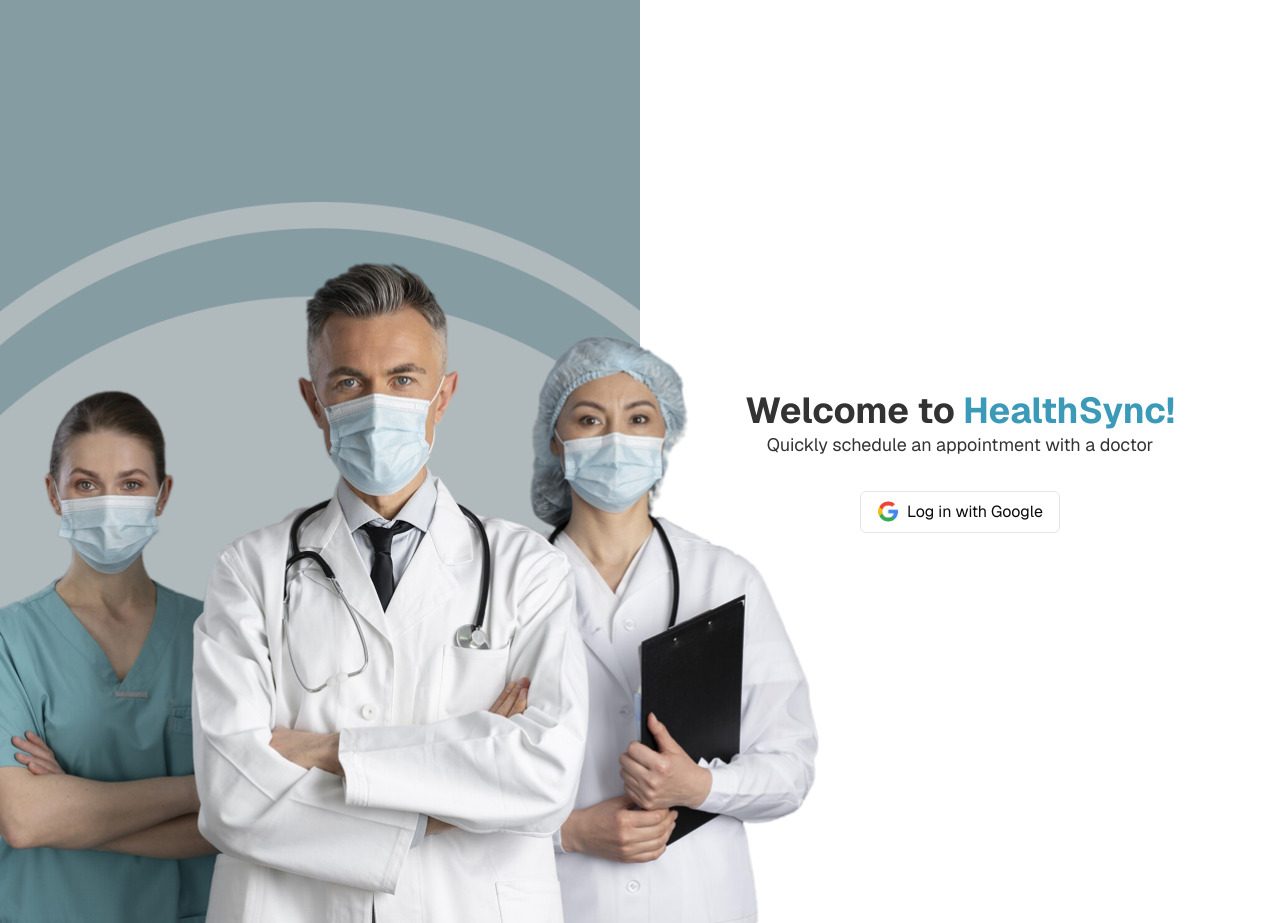
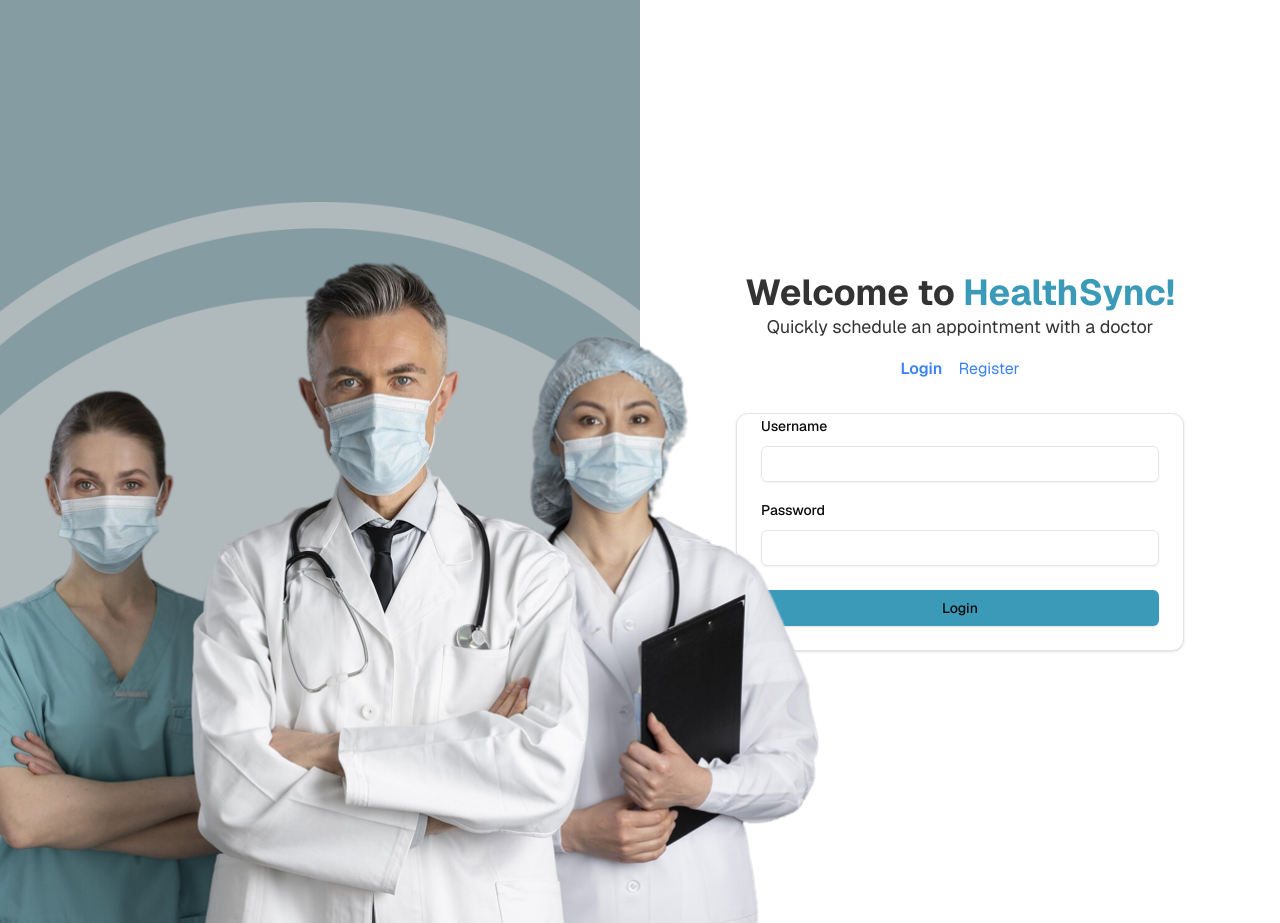
Before and after one commit to HealthSyncAI/healthsync-ai-frontend, a Next.js app: page / in a window 1280 px wide. Built offline with nearby package versions, Linux system fonts and the light colour scheme.

Commit message:
update integrate login

```diff
--- a/app/chatbot/page.tsx
+++ b/app/chatbot/page.tsx
@@ -4,6 +4,7 @@
 import BookingBox from "@/components/Booking-box"; // Import the Appointment component
 import { useState, useEffect } from "react";
 import Loading from "@/components/Loading";
+import { useRouter } from "next/navigation"; // Import useRouter
 
 interface Chat {
   id: number;
@@ -56,10 +57,15 @@
   const [selectedDate, setSelectedDate] = useState<string | null>(null);
   const [selectedTime, setSelectedTime] = useState<string | null>(null);
 
-  const token = process.env.NEXT_PUBLIC_TOKEN;
+  const router = useRouter();
+  const token = localStorage.getItem("auth_token") || "";
+
+  const [firstName, setFirstName] = useState("");
 
   useEffect(() => {
     fetchChatHistory();
+    const storedFirstName = localStorage.getItem("username") || "";
+    setFirstName(storedFirstName);
   }, []);
 
   const fetchChatHistory = async () => {
@@ -71,6 +77,11 @@
       });
 
       if (!response.ok) {
+        if (response.status === 401) {
+          alert("Your session has expired. Please log in again.");
+          router.push("/"); // Navigate to the login page
+          return;
+        }
         throw new Error("Failed to fetch chat history");
       }
 
@@ -115,6 +126,11 @@
       );
 
       if (!response.ok) {
+        if (response.status === 401) {
+          alert("Your session has expired. Please log in again.");
+          router.push("/"); // Navigate to the login page
+          return;
+        }
         throw new Error("Failed to fetch response from the server");
       }
 
@@ -189,6 +205,11 @@
       });
 
       if (!response.ok) {
+        if (response.status === 401) {
+          alert("Your session has expired. Please log in again.");
+          router.push("/"); // Navigate to the login page
+          return;
+        }
         const errorData = await response.json();
         console.error("Error creating appointment:", errorData);
         alert(`Failed to create appointment: ${errorData.message || "Unknown error"}`);
@@ -303,7 +324,7 @@
     <div className="flex flex-col justify-start min-h-screen font-[family-name:var(--font-geist-sans)] p-6 gap-4">
       <div className="flex flex-row items-center justify-between h-[78px] w-full">
         <div className="flex flex-col">
-          <p className="text-[20px] text-[#747474]">Hi, Jane Doe!</p>
+          <p className="text-[20px] text-[#747474]">Hi, {firstName}!</p>
           <p className="text-[32px] font-bold text-[#232323]">Online Consult</p>
         </div>
       </div>
--- a/app/dashboard/page.tsx
+++ b/app/dashboard/page.tsx
@@ -1,21 +1,25 @@
-// app/dashboard/page.tsx
+"use client";
+import { useEffect, useState } from "react";
 import Image from "next/image";
 import DashboardSearchbar from "@/components/Dashboard-searchbar";
 
 export default function Dashboard() {
-  const first_name = "John"; // Replace with dynamic data
-  const last_name = "Doe";   // Replace with dynamic data
+  const [firstName, setFirstName] = useState("");
+
+  useEffect(() => {
+    // Access localStorage on the client side
+    const storedFirstName = localStorage.getItem("username") || "";
+    setFirstName(storedFirstName);
+  }, []);
 
   return (
     <div className="flex flex-col justify-start min-h-screen font-[family-name:var(--font-geist-sans)] p-6 gap-4">
       {/* Top Section */}
       <div className="flex flex-row items-center justify-between h-[78px] w-full">
         <div className="flex flex-col">
-          <p className="text-[20px] text-[#747474]">
-            Hi, {first_name} {last_name}!
-          </p>
+          <p className="text-[20px] text-[#747474]">Welcome to HealthSync</p>
           <p className="text-[32px] font-bold text-[#232323]">
-            Hi, {first_name} {last_name}!
+            Hi, {firstName}!
           </p>
         </div>
         <div>
--- a/app/doctor-note/page.tsx
+++ b/app/doctor-note/page.tsx
@@ -7,7 +7,7 @@
 
 const DoctorNotePage = () => {
   const handleSubmit = async (note: Omit<DoctorNote, 'id' | 'doctor_id' | 'record_type' | 'created_at' | 'updated_at'>) => {
-    const token = process.env.NEXT_PUBLIC_TOKEN;
+    const token = localStorage.getItem('auth_token') || '';
 
     try {
       const response = await fetch('http://localhost:8000/api/health-record/doctor-note', {
--- a/app/page.tsx
+++ b/app/page.tsx
@@ -1,7 +1,23 @@
+// app/page.tsx
+"use client";
+
 import Image from "next/image";
 import Link from "next/link";
+import { useState } from "react";
+import { LoginForm } from "@/components/login-form";
+import RegisterForm from "@/components/register-form";
 
 export default function Home() {
+  const [showLoginForm, setShowLoginForm] = useState(true);
+
+  const handleLoginClick = () => {
+    setShowLoginForm(true);
+  };
+
+  const handleRegisterClick = () => {
+    setShowLoginForm(false);
+  };
+
   return (
     <div className="flex items-center justify-center min-h-screen bg-white font-[family-name:var(--font-geist-sans)]">
       {/* Left Section */}
@@ -38,19 +54,30 @@
           Quickly schedule an appointment with a doctor
         </p>
 
-        {/* Log in with Google Button */}
-        <Link href="/login"> {/* Replace "/login" with the path to your login page */}
-      <button className="mt-8 flex items-center justify-center gap-2 px-4 py-2 bg-white rounded-md border-[1px] border-[#E5E5E5] hover:cursor-pointer">
-        <Image
-          src="/images/google-icon.png" // Replace with the path to your Google icon
-          alt="Google Icon"
-          width={22}
-          height={22}
-          className="object-contain"
-        />
-        Log in with Google
-      </button>
-    </Link>
+        {/* Login/Register Links */}
+        <div className="mt-4 flex gap-4">
+          <button
+            onClick={handleLoginClick}
+            className={`text-blue-500 hover:underline ${
+              showLoginForm ? "font-semibold" : ""
+            }`}
+          >
+            Login
+          </button>
+          <button
+            onClick={handleRegisterClick}
+            className={`text-blue-500 hover:underline ${
+              !showLoginForm ? "font-semibold" : ""
+            }`}
+          >
+            Register
+          </button>
+        </div>
+
+        {/* Form Content */}
+        <div className="mt-8 w-full max-w-md">
+          {showLoginForm ? <LoginForm /> : <RegisterForm />}
+        </div>
       </div>
     </div>
   );
--- a/components/Dashboard-searchbar.tsx
+++ b/components/Dashboard-searchbar.tsx
@@ -4,7 +4,7 @@
       <input
         type="text"
         placeholder="Search for patients, appointments, etc."
-        className="text-[#7A7D84] bg-[#EEEEEE] text-lg rounded-md"
+        className="w-full text-[#7A7D84] bg-[#EEEEEE] text-lg rounded-md"
       />
       <button className="bg-primary w-[82px] h-full text-white rounded-md">
         Search
--- a/components/Sidebar.tsx
+++ b/components/Sidebar.tsx
@@ -7,8 +7,6 @@
 
   const menuItems = [
     { name: "Dashboard", path: "/dashboard" },
-    { name: "Profile", path: "/profile" },
-    { name: "Calendar", path: "/calendar" },
     { name: "Chatbot", path: "/chatbot" },
   ];
 
--- a/components/login-form.tsx
+++ b/components/login-form.tsx
@@ -23,13 +23,9 @@
     }
     console.log("Form data:", data)
 
-    const access_token = process.env.NEXT_PUBLIC_ADMIN_JWT || ""
     try {
       const response = await fetch("http://localhost:8000/api/auth/login", {
         method: "POST",
-        headers: {
-        Authorization: `Bearer ${access_token}`
-        },
         body: formData,
       })
 
@@ -38,6 +34,7 @@
         // Store the token in localStorage or a secure cookie
         localStorage.setItem("auth_token", access_token)
         localStorage.setItem("token_type", token_type)
+        localStorage.setItem("username", data.username)
         router.push("/dashboard") // Redirect to dashboard or home page
       } else {
         const errorData = await response.json()
@@ -50,7 +47,6 @@
       } else {
         setError("An error occurred during login");
       }
-
     }
   }
 
--- a/components/register-form.tsx
+++ b/components/register-form.tsx
@@ -1,6 +1,6 @@
 "use client"
 
-import React, { useState } from "react"
+import React, { useState, useRef, useEffect } from "react"
 import { useRouter } from "next/navigation"
 import { Button } from "@/components/ui/button"
 import { Input } from "@/components/ui/input"
@@ -11,6 +11,19 @@
 export function RegisterForm() {
   const [error, setError] = useState(null)
   const router = useRouter()
+  const contentRef = useRef<HTMLDivElement>(null);
+  const [isScrollable, setIsScrollable] = useState(false);
+
+  useEffect(() => {
+    const checkScrollable = () => {
+      if (contentRef.current) {
+        setIsScrollable(contentRef.current.scrollHeight > 900);
+      }
+    };
+    checkScrollable();
+    window.addEventListener('resize', checkScrollable);
+    return () => window.removeEventListener('resize', checkScrollable);
+  }, []);
 
   async function onSubmit(event: React.FormEvent<HTMLFormElement>) {
     event.preventDefault()
@@ -34,13 +47,10 @@
 
     console.log("Form data:", data)
 
-    const access_token = process.env.NEXT_PUBLIC_ADMIN_JWT || ""
-
     const response = await fetch("http://localhost:8000/api/auth/register", {
       method: "POST",
       headers: {
         "Content-Type": "application/json",
-        "Authorization": `Bearer ${access_token}`
       },
       body: JSON.stringify(data),
     })
@@ -48,6 +58,11 @@
     console.log("Response:", response)
 
     if (response.ok) {
+      const { access_token, token_type } = await response.json()
+        // Store the token in localStorage or a secure cookie
+        localStorage.setItem("auth_token", access_token)
+        localStorage.setItem("token_type", token_type)
+        localStorage.setItem("username", data.username as string)
       // Redirect to the dashboard instead of the login page
       router.push("/dashboard")
     } else {
@@ -60,7 +75,8 @@
   return (
     <Card className="max-w-md mx-auto">
       <form onSubmit={onSubmit}>
-        <CardContent className="space-y-4">
+        <CardContent className="space-y-4" style={{maxHeight: isScrollable ? '580px' : 'auto', overflowY: isScrollable ? 'auto' : 'visible'}}>
+          <div ref={contentRef} className="space-y-4">
             <div className="space-y-2">
               <Label htmlFor="username">Username</Label>
               <Input id="username" name="username" required />
@@ -109,6 +125,7 @@
               <Label htmlFor="existing_conditions">Existing Conditions</Label>
               <Input id="existing_conditions" name="existing_conditions" />
             </div>
+          </div>
         </CardContent>
         <CardFooter>
           <Button type="submit" className="w-full">
```
Also changed, not shown: components/Booking-box.tsx (+8 -1 lines). Lines whose indentation alone changed are shown as unchanged.
